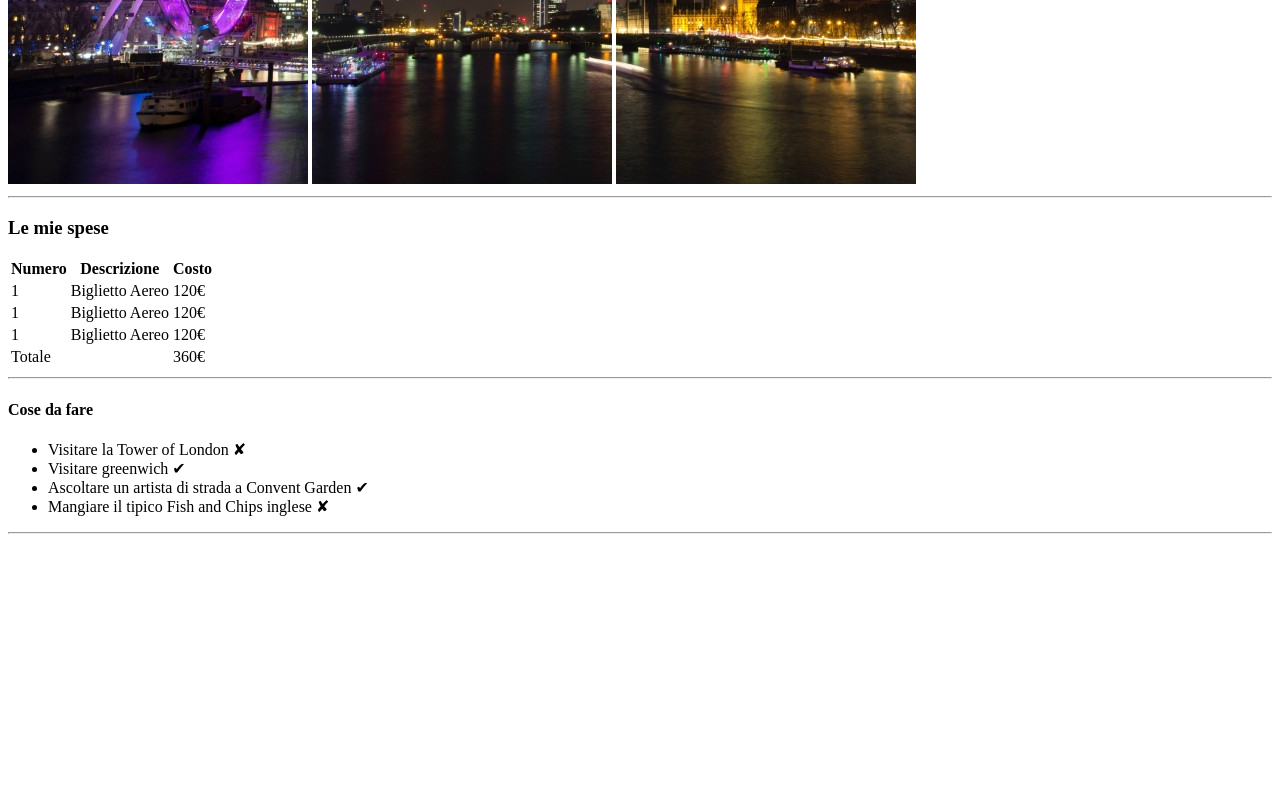
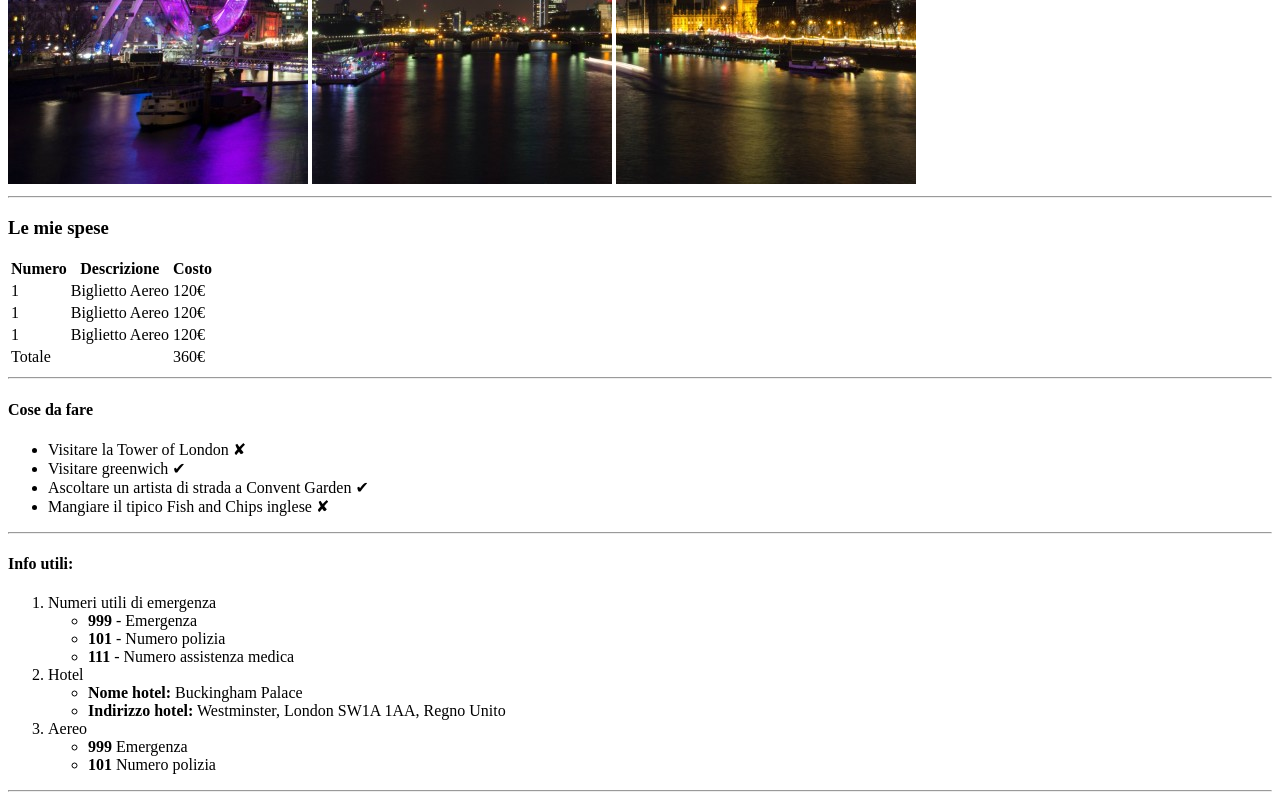
Before and after one commit to GiadaGallitto/html-london-trip, a plain HTML site: page index.html in a window 1280 px wide. Shown: the part 496-1296 px from the top of the page. Before the commit the page ends 1038 px from the top, so only its background shows below. Drawn offline with Linux system fonts and the light colour scheme.

Commit message:
Create third section of main

```diff
--- a/index.html
+++ b/index.html
@@ -65,7 +65,32 @@
             <hr>
         </section>
 
-        <section></section>
+        <section>
+            <h4>Info utili:</h4>
+            <ol>
+                <li>Numeri utili di emergenza
+                    <ul>
+                        <li><strong>999</strong> - Emergenza</li>
+                        <li><strong>101</strong> - Numero polizia</li>
+                        <li><strong>111</strong> - Numero assistenza medica</li>
+                    </ul>
+                </li>
+                <li>Hotel
+                    <ul>
+                        <li><strong>Nome hotel:</strong> Buckingham Palace</li>
+                        <li><strong>Indirizzo hotel:</strong> Westminster, London SW1A 1AA, Regno Unito</li>
+                    </ul>
+                </li>
+                <li>Aereo
+                    <ul>
+                        <li><strong>999</strong> Emergenza</li>
+                        <li><strong>101</strong> Numero polizia</li>
+                    </ul>
+                </li>
+            </ol>
+            <hr>
+        </section>
+
         <section></section>
     </main>
 
```
